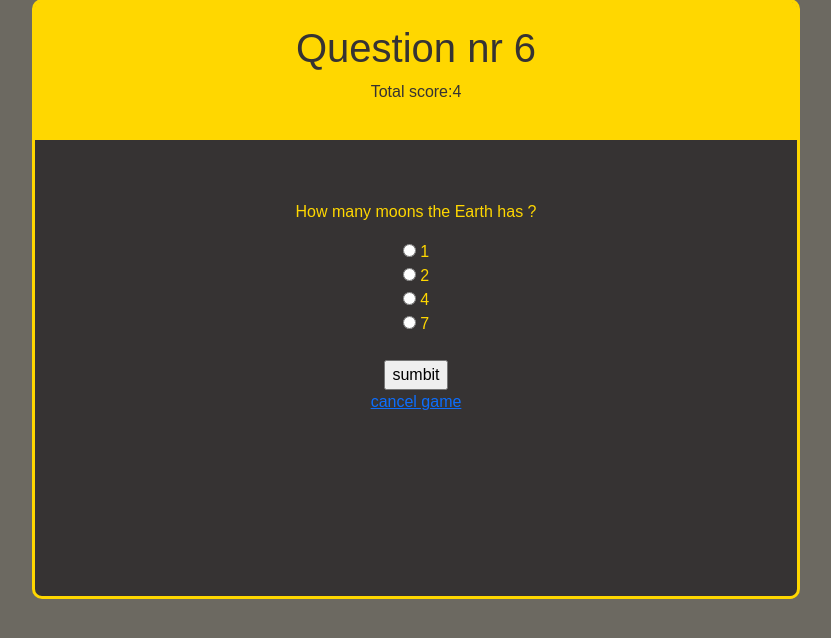
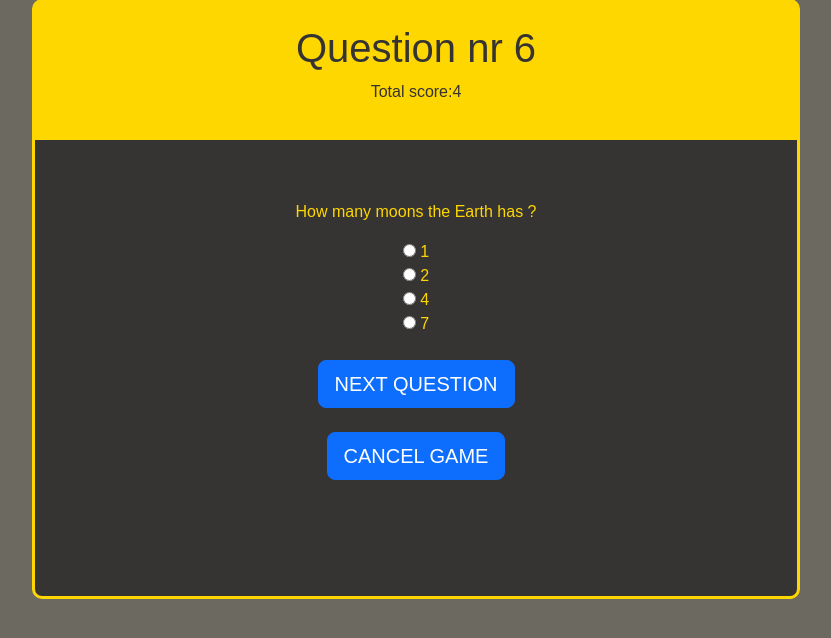
Before and after one commit to wuerte/quiz-django-app, a Django app: template quiz_django/quiz_django_app/templates/question.html in a window 1280 px wide. Shown: the part 81-719 px from the top of the page, without its empty margins (224-1055 px from the left). Run offline with Django 4.2, Linux system fonts and the light colour scheme; the template is opened without the code that fills it: values that come from a table or form of the project are taken from there, others are empty; data comes from the database, SQL or seed files in the repository; both versions use the stored data as it was after the commit.

Commit message:
buttons in question page redesigned

```diff
--- a/quiz_django/quiz_django_app/templates/classification.html
+++ b/quiz_django/quiz_django_app/templates/classification.html
@@ -41,5 +41,6 @@
         <button type="button" class="btn btn-primary btn-lg">MAIN MENU</button>
     </a>
     <br>
+    <br>
 
 {% endblock %}
--- a/quiz_django/quiz_django_app/templates/question.html
+++ b/quiz_django/quiz_django_app/templates/question.html
@@ -39,12 +39,14 @@
 
     <br>
 
-    <input type="submit" value="sumbit">
+    <input type="submit" value="NEXT QUESTION" class="btn btn-primary btn-lg">
 
   </form>
 
-  <a href="/quiz/cancel_game/{{ game.id }}" class="game-button">
-    cancel game
+  <br>
+
+  <a href="{% url 'index' %}">
+    <button type="button" class="btn btn-primary btn-lg">CANCEL GAME</button>
   </a>
 
 {% endblock %}
```
Also changed, not shown: quiz_django/quiz_django_app/templates/first_question.html (+5 -3 lines), quiz_django/db.sqlite3.
